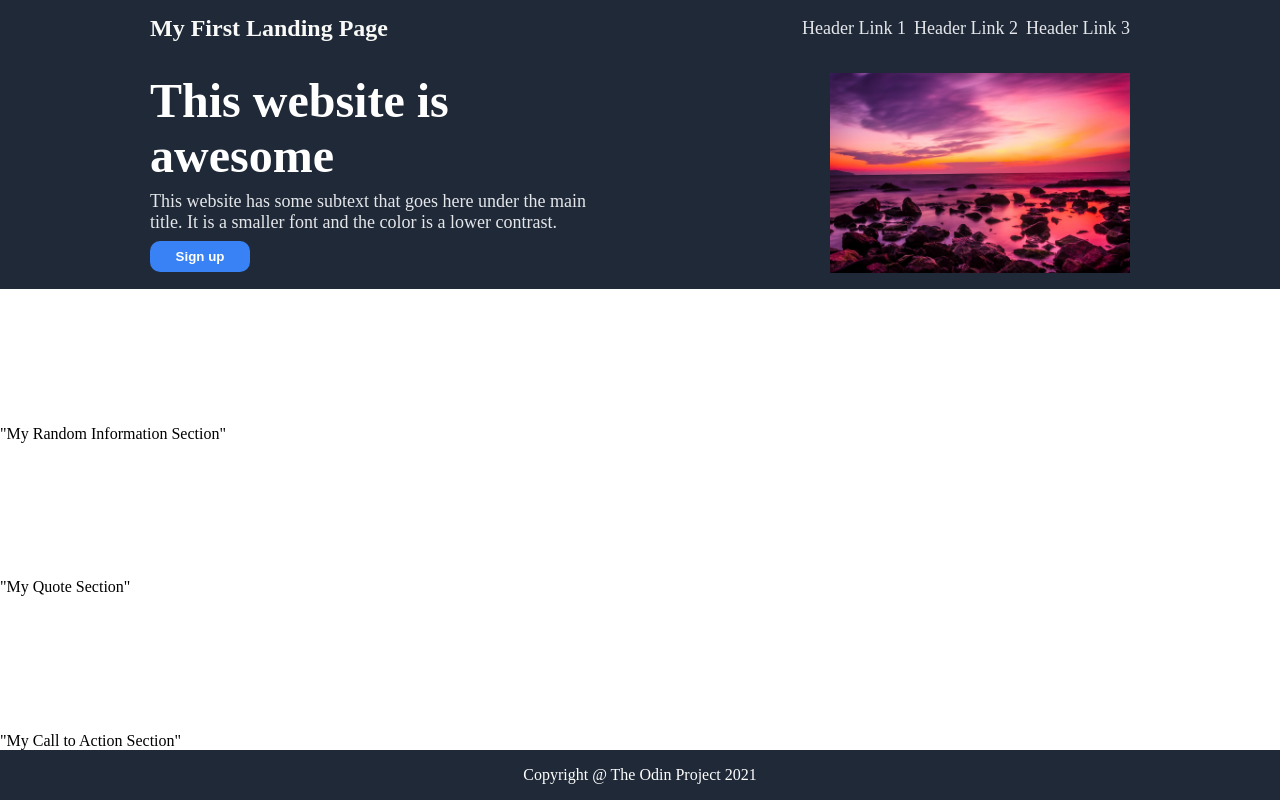
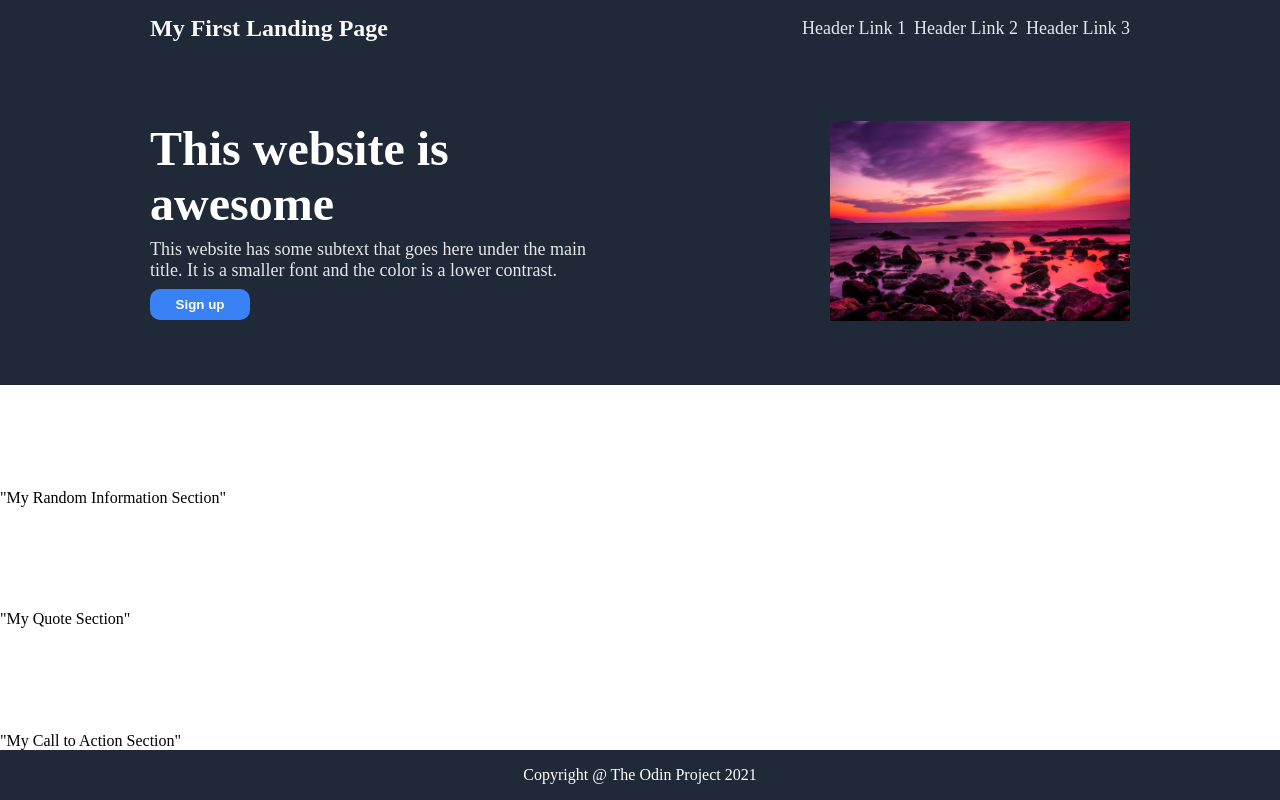
Before and after one commit to nspain96/MyLandingPage, a plain HTML site: page index.html in a window 1280 px wide. Drawn offline with Linux system fonts and the light colour scheme; files whose address does not match are found by name.

Commit message:
Add padding to header

```diff
--- a/style.css
+++ b/style.css
@@ -53,7 +53,7 @@ button{
     justify-content: space-between;
     padding-left:  150px;
     padding-right:  150px;
-    padding-bottom: 16px;
+    padding-bottom: 64px;
     align-items: center;
     gap: 32px;
     flex-shrink: 0;
@@ -86,7 +86,7 @@ button{
     background-color: #1f2937;
     padding-left:  150px;
     padding-right:  150px;
-    padding-bottom: 16px;
+    padding-bottom: 64px;
     display: flex;
     justify-content: space-between;
     flex-shrink: 0;
```
